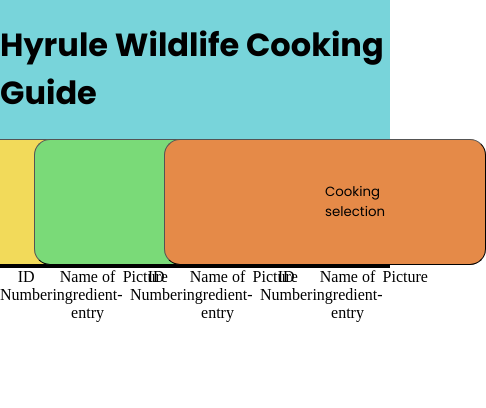
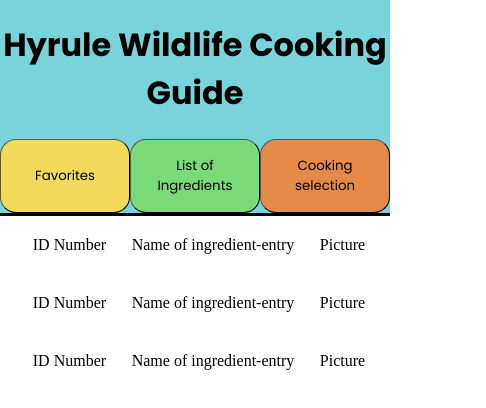
Before and after one commit to Ost-Ethan/BOTW-Zelda-Cooking-ajax-project, a website: page index.html in a window 390 px wide. Shown: the whole page, 486 px wide, since content can reach past the window. Drawn offline with Linux system fonts and the light colour scheme.

Commit message:
added mobile media query rules to CSS to scale properly

```diff
--- a/css/layout.css
+++ b/css/layout.css
@@ -0,0 +1,44 @@
+.header-container {
+  margin: 0 auto;
+  border-bottom-style: solid;
+  font-family: Poppins, sans-serif;
+  background-color: #78d4da;
+}
+
+.row {
+  display: flex;
+  flex-wrap: wrap;
+}
+
+.header-row {
+  display: flex;
+}
+
+.column-full,
+.column-one-third {
+  width: 100%;
+}
+
+.column-one-third-header {
+  display: flex;
+  flex-basis: calc(100%/3);
+}
+
+.favorites-header {
+  padding: 0;
+}
+
+@media screen and (min-width: 768px) {
+  .column-full {
+    display: flex;
+    justify-content: center;
+    width: 100%;
+  }
+
+  .column-one-third {
+    display: flex;
+    text-align: center;
+    justify-content: center;
+    width: calc(100%/3);
+  }
+}
--- a/css/styles.css
+++ b/css/styles.css
@@ -1,29 +1,5 @@
-.header-container {
-  margin: 0 auto;
-  border-bottom-style: solid;
-  font-family: Poppins, sans-serif;
-  background-color: #78d4da;
-}
-
-.row {
-  display: flex;
-}
-
-.column-full {
-  display: flex;
-  justify-content: center;
-  width: 100%;
-}
-
-.column-one-third {
-  display: flex;
-  text-align: center;
-  justify-content: center;
-  width: calc(100%/3);
-}
-
 .header-button {
-  padding: 2rem 10rem;
+  padding: 1rem;
   width: 100%;
   border-radius: 1rem;
   border-width: 0.1rem;
@@ -45,6 +21,18 @@
 .ingredient-entry {
   display: flex;
   justify-content: space-around;
+  width: 100%;
+  padding: 1rem;
+  margin: 0.25rem;
+  border-radius: 0.5rem;
+}
+
+h1 {
   text-align: center;
-  width: 100%;
 }
+
+@media screen and (min-width: 768px) {
+  .header-button {
+    padding: 2rem 10rem;
+  }
+}
--- a/index.html
+++ b/index.html
@@ -22,14 +22,14 @@
           <h1>Hyrule Wildlife Cooking Guide</h1>
         </div>
       </div>
-      <div class="row">
-        <div class="column-one-third">
+      <div class="header-row">
+        <div class="column-one-third-header">
           <button class="header-button favorites-header">Favorites</button>
         </div>
-        <div class="column-one-third">
+        <div class="column-one-third-header">
           <button class="header-button list-of-ingredients-header">List of Ingredients</button>
         </div>
-        <div class="column-one-third">
+        <div class="column-one-third-header">
           <button class="header-button cooking-selection-header">Cooking selection</button>
         </div>
       </div>
```
